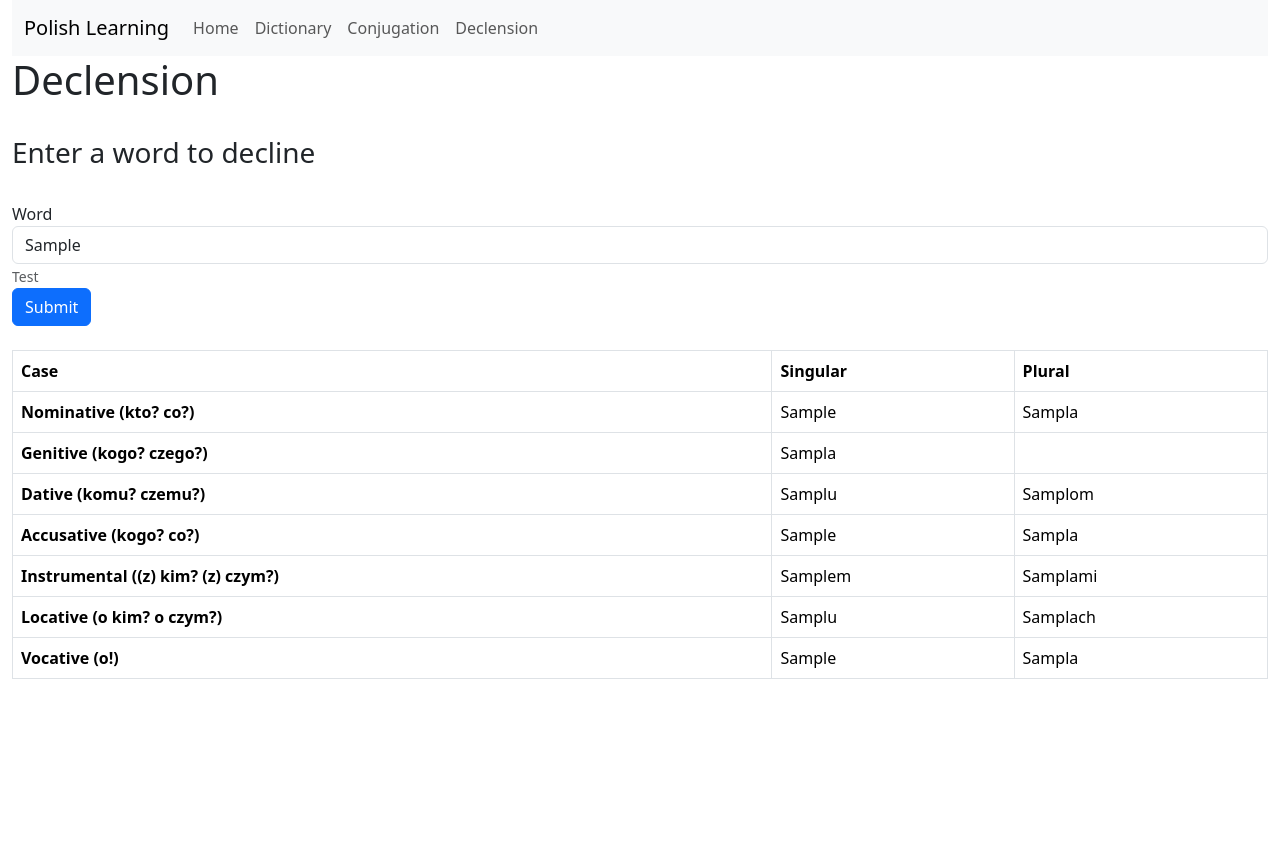
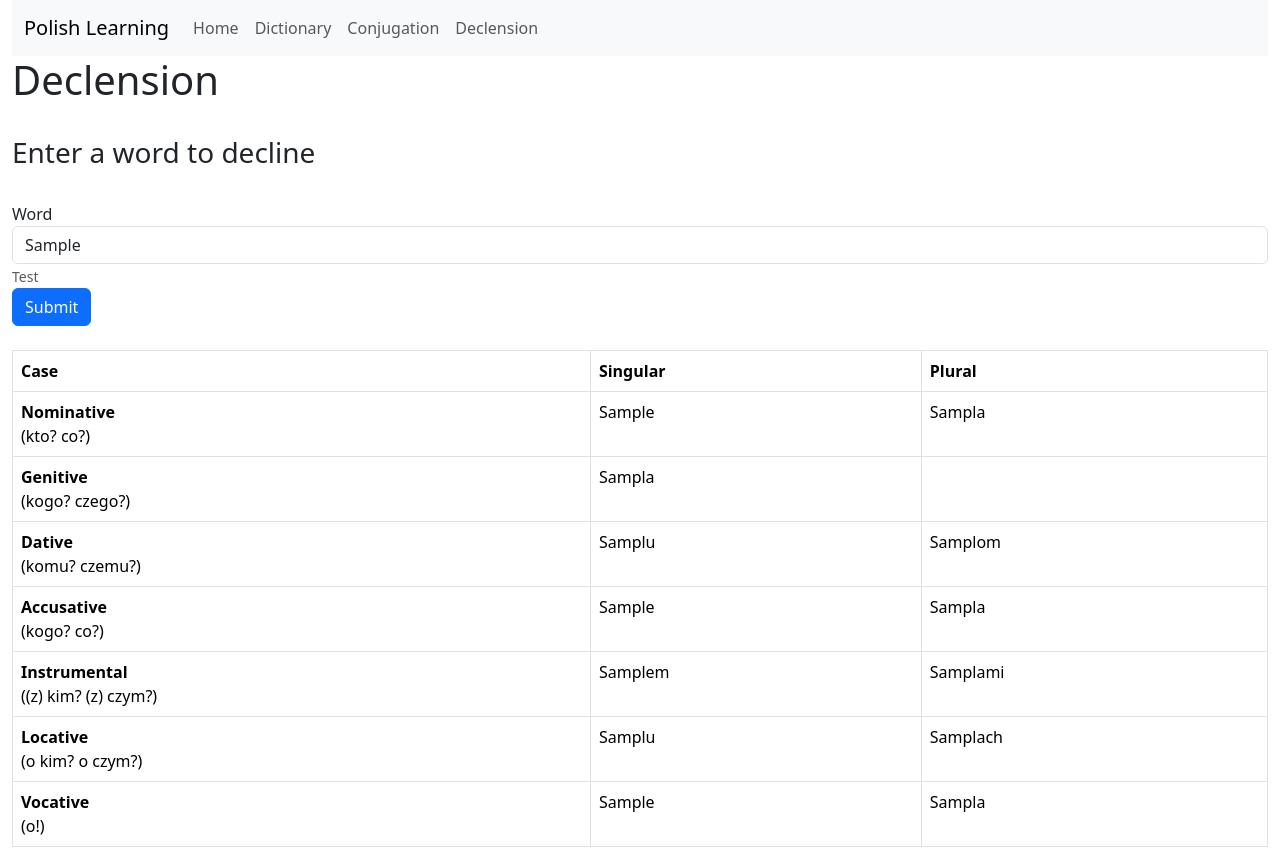
Before and after one commit to kenichisutan/polish-learning, a React (Create React App) app: page /declension in a window 1280 px wide. Both pictures are taken after typing "Sample" into the empty fields and a click on the button "Submit". Before the commit the page ends 800 px from the top, so only its background shows below. Built offline with nearby package versions, Linux system fonts and the light colour scheme.

Commit message:
Added declension styling

```diff
--- a/src/components/DeclensionTable.js
+++ b/src/components/DeclensionTable.js
@@ -1,3 +1,5 @@
+import "../styles/Declension.css"
+
 const DeclensionTable = ({ declension }) => {
     return (
         <div className="table-responsive">
@@ -12,49 +14,49 @@ const DeclensionTable = ({ declension }) => {
                 <tbody>
                     <tr>
                         <th scope="col">Nominative
-                            (kto? co?)
+                            <span className="table-detail">(kto? co?)</span>
                         </th>
                         <td>{declension.singular.nominative}</td>
                         <td>{declension.plural.nominative}</td>
                     </tr>
                     <tr>
                         <th scope="col">Genitive
-                            (kogo? czego?)
+                            <span className="table-detail">(kogo? czego?)</span>
                         </th>
                         <td>{declension.singular.genitive}</td>
                         <td>{declension.plural.genitive}</td>
                     </tr>
                     <tr>
                         <th scope="col">Dative
-                            (komu? czemu?)
+                            <span className="table-detail">(komu? czemu?)</span>
                         </th>
                         <td>{declension.singular.dative}</td>
                         <td>{declension.plural.dative}</td>
                     </tr>
                     <tr>
                         <th scope="col">Accusative
-                            (kogo? co?)
+                            <span className="table-detail">(kogo? co?)</span>
                         </th>
                         <td>{declension.singular.accusative}</td>
                         <td>{declension.plural.accusative}</td>
                     </tr>
                     <tr>
                         <th scope="col">Instrumental
-                            ((z) kim? (z) czym?)
+                            <span className="table-detail">((z) kim? (z) czym?)</span>
                         </th>
                         <td>{declension.singular.instrumental}</td>
                         <td>{declension.plural.instrumental}</td>
                     </tr>
                     <tr>
                         <th scope="col">Locative
-                            (o kim? o czym?)
+                            <span className="table-detail">(o kim? o czym?)</span>
                         </th>
                         <td>{declension.singular.locative}</td>
                         <td>{declension.plural.locative}</td>
                     </tr>
                     <tr>
                         <th scope="col">Vocative
-                            (o!)
+                            <span className="table-detail">(o!)</span>
                         </th>
                         <td>{declension.singular.vocative}</td>
                         <td>{declension.plural.vocative}</td>
--- /dev/null
+++ b/src/styles/Declension.css
@@ -0,0 +1,4 @@
+.table-detail {
+    display: flex;
+    font-weight: normal;
+}
```
